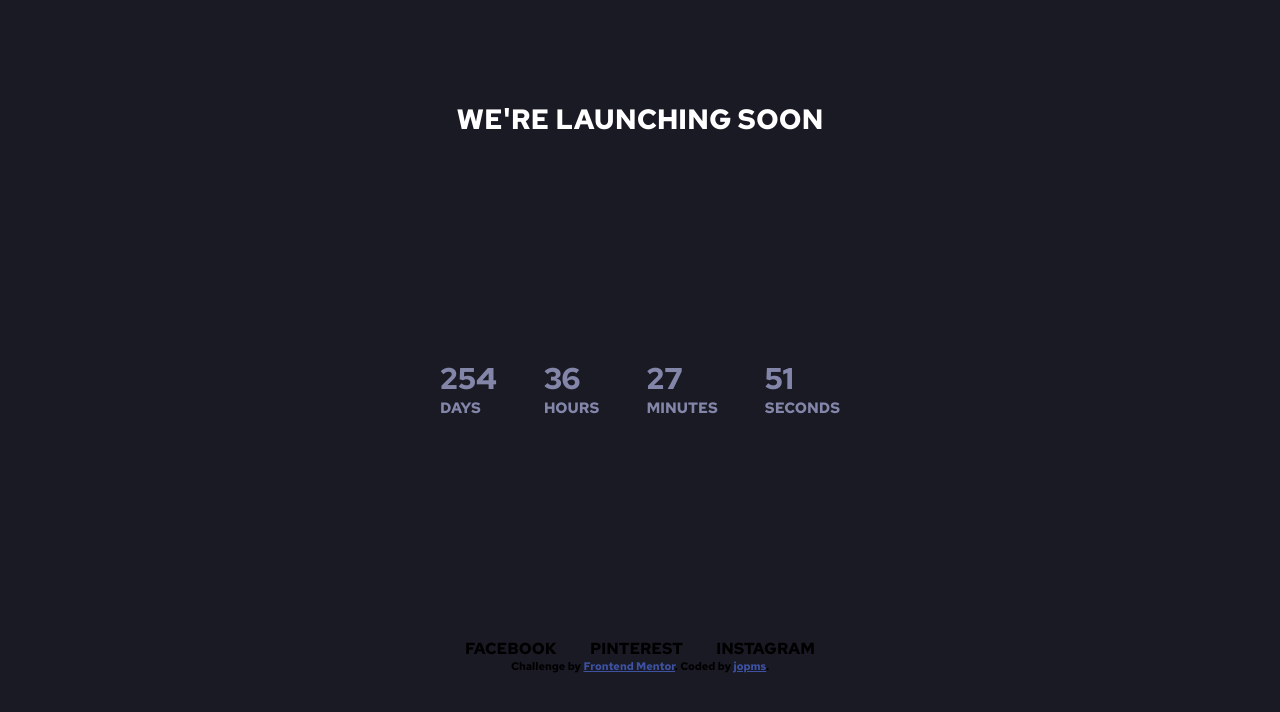
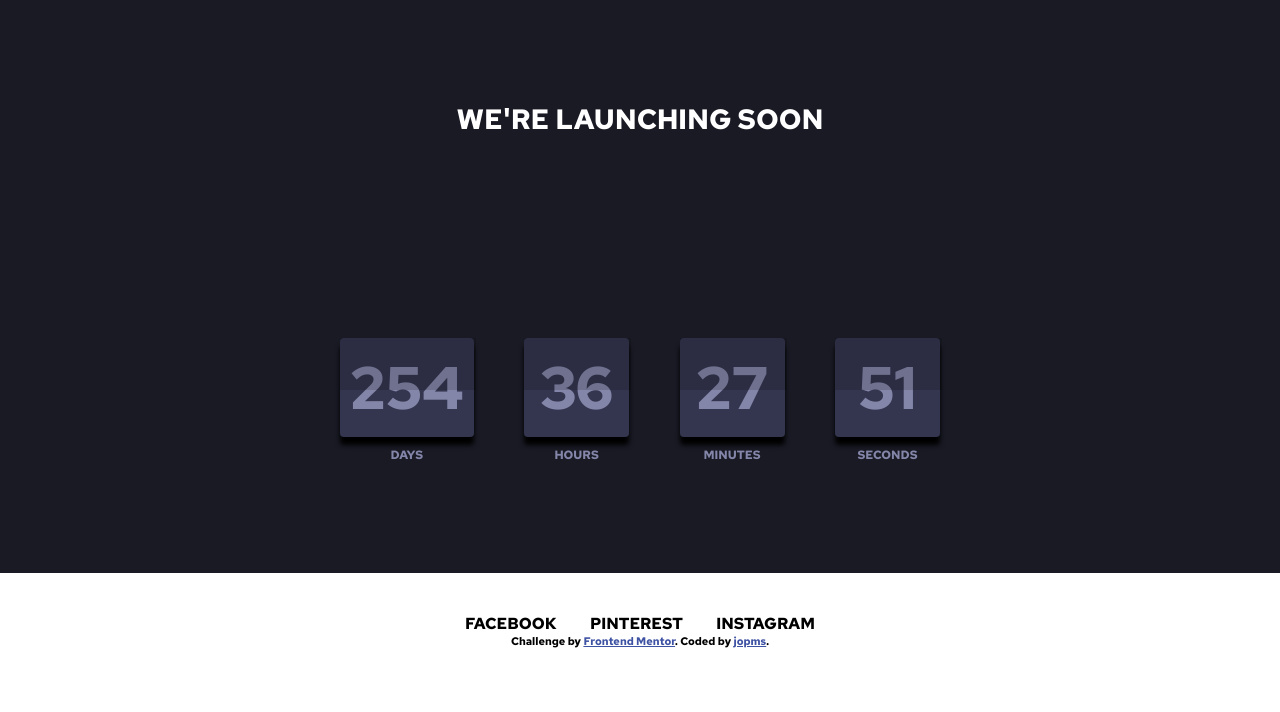
Before and after one commit to jopms/launch-countdown-timer, a plain HTML site: page index.html in a window 1280 px wide. Drawn offline with Linux system fonts and the light colour scheme.

Commit message:
Updated javascript function to add shadow to clock and created div

```diff
--- a/app.js
+++ b/app.js
@@ -13,7 +13,7 @@ function changeHTML () {
     var hoursLeft = Math.floor((timeLeft/60/60)%60);
     var daysLeft = Math.floor(timeLeft/60/60/24);
     document.getElementById("days").innerHTML = daysLeft;
-
+    document.getElementById("shadow-number").innerHTML = daysLeft;
     document.getElementById("hours").innerHTML = addZero(hoursLeft);
     document.getElementById("minutes").innerHTML = addZero(minutesLeft);
     document.getElementById("seconds").innerHTML = addZero(secondsLeft);
--- a/index.html
+++ b/index.html
@@ -34,26 +34,31 @@
       <div class="clock-wrap">
         <div class="clock">
           <div class="days">
-            <div class="days-number" id = "days">-</div>
-            <div class="days-text">
-              <h2>DAYS</h2>
-            </div>
+            <div class="shadow" id ="shadow-number"></div>
+            <div class="number" id = "days">-</div>
+
+            <div class="days-text" id ="text"><h2>DAYS</h2></div>
+
           </div>
 
           <div class="hours">
-            <div class="hours-number" id = "hours">-</div>
-            <div class="hours-text">
+            <div class="shadow" id ="shadow-number"></div>
+            <div class="number" id = "hours">-</div>
+            <div class="hours-text" id ="text">
               <h2>HOURS</h2>
             </div>
           </div>
           <div class="minutes">
-            <div class="minutes-number" id = "minutes">-</div>
-            <div class="minutes-text"><h2>MINUTES</h2></div>
+            <div class="shadow" id ="shadow-number"></div>
+            <div class="number" id = "minutes">-</div>
+            <div class="minutes-text" id ="text"><h2>MINUTES</h2></div>
           </div>
           <div class="seconds">
-            <div class="seconds-number" id = "seconds">-</div>
-            <div class="seconds-text"><h2>SECONDS</h2></div>
+            <div class="shadow" id ="shadow-number"></div>
+            <div class="number" id = "seconds">-</div>
+            <div class="seconds-text" id ="text"><h2>SECONDS</h2></div>
           </div>
+        </div>
         </div>
       </div>
     </div>
--- a/style.css
+++ b/style.css
@@ -2,11 +2,11 @@
 margin: 0;
 border: 0;
 font-family: 'Red Hat Text', sans-serif;
-background-color:hsl(234, 17%, 12%)
+
 }
 
 .container{
-
+    background-color:hsl(234, 17%, 12%)
 }
 
 .header{
@@ -24,29 +24,52 @@ background-color:hsl(234, 17%, 12%)
     align-items: center;
 
 }
-#days{
-    font-size: 30px;
+
+.shadow{
+    position: absolute;
+    display: flex;
+    align-items: center;
+    justify-content: center;
+    border-bottom:black;
+    border-style: solid;
+    border-width: 1px;
+    height: 30px;
+    font-size: 60px;
+    padding: 10px;
+    min-width: 85px;
+    background-color: black;
+    opacity: 0.15;
+    color:transparent;
+}
+.number{
+    display: flex;
+    align-items: center;
+    justify-content: center;
+    font-size: 60px;
+    background-color: hsl(236, 21%, 26%);
+    padding: 10px;
+    min-width: 85px;
+    border-radius: 4px;
+    box-shadow: 0px 8px 5px black, 0px 0px 0px transparent;
 }
 
-#hours{
-    font-size: 30px;
-}
 
-#minutes{
-    font-size: 30px;
-}
-
-#seconds{
-    font-size: 30px;
+#text{
+    display: flex;
+    align-items: center;
+    justify-content: center;
+    padding: 10px;
+    font-size: 8px;
 }
 
 .clock{
     display: flex;
     justify-content: space-between;
-    width: 400px;
-    font-size: 10px;
-    padding: 120px;
+    width: 600px;
+    font-size: 15px;
+    padding: 100px;
     color: hsl(237, 18%, 59%);
+
 }
 
 .footer-wrap{
@@ -59,5 +82,5 @@ background-color:hsl(234, 17%, 12%)
     display: flex;
     width: 350px;
     justify-content: space-between;
-    margin-top: 100px;
+    margin-top: 40px;
 }
```
